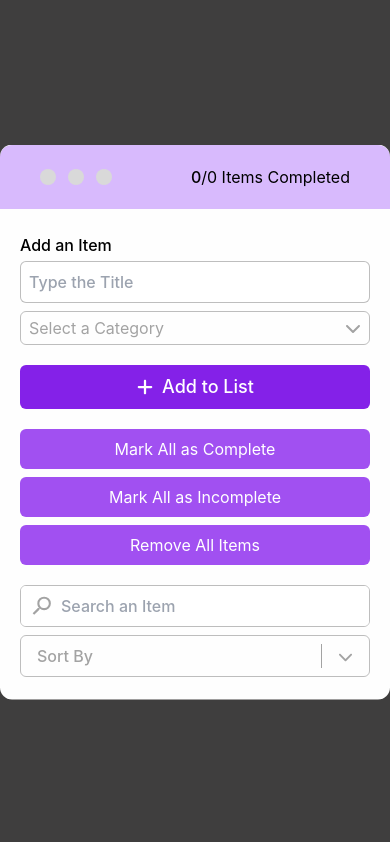
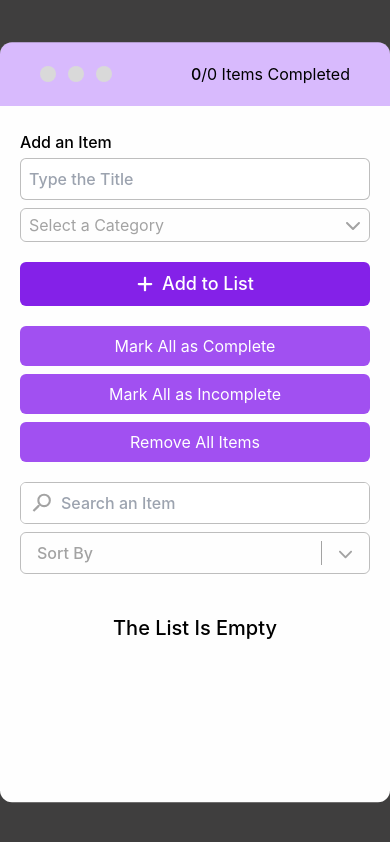
Before and after one commit to luisMorato/React-ToDo-Project, a React (Vite) app: page / in a window 390 px wide. Built offline with nearby package versions, Linux system fonts and the light colour scheme.

Commit message:
3: Fix Design

```diff
--- a/src/App.tsx
+++ b/src/App.tsx
@@ -18,7 +18,8 @@
         onClose={() => setIsOpen(false)}
         toDo={toDo}
       />
-      <div className="bg-[#FEFEFE] absolute top-1/2 -translate-y-1/2 left-1/2 -translate-x-1/2 rounded-xl overflow-x-hidden overflow-y-scroll w-full h-[555px]
+      <div className="bg-[#FEFEFE] absolute top-1/2 -translate-y-1/2 left-1/2 -translate-x-1/2 rounded-xl overflow-x-hidden overflow-y-scroll w-full h-[90%]
+      sm:h-[555px]
       md:w-[80%]
       lg:w-[68%]
       xl:overflow-hidden
--- a/src/Components/Content.tsx
+++ b/src/Components/Content.tsx
@@ -100,6 +100,7 @@
                         <List
                             key={toDo.id}
                             toDo={toDo}
+                            filteredToDos={filteredToDos}
                         />
                     ))
                     :
--- a/src/Components/List.tsx
+++ b/src/Components/List.tsx
@@ -8,17 +8,20 @@
 import { EditModalContext } from "../Context/EditModalContext";
 import toast from "react-hot-toast";
 
+type toDo = {
+    id?: number,
+    title?: string,
+    category?: string,
+    completed?: boolean,
+    fixed?: boolean
+}
+
 type ListProps = {
-    toDo: {
-        id?: number,
-        title?: string,
-        category?: string,
-        completed?: boolean,
-        fixed?: boolean
-    }
+    toDo: toDo,
+    filteredToDos: toDo[],
 };
 
-const List = ({ toDo }: ListProps) => {
+const List = ({ toDo, filteredToDos }: ListProps) => {
     const { setIsOpen, setToDo: setCurrentToDo } = useContext(EditModalContext);
     const {toDos, setTodos} = useLocalStorage("toDo");
 
@@ -82,7 +85,7 @@
         <div>
             <div
                 className={`relative flex justify-between w-full py-4 px-3
-                    ${toDos.findIndex((task) => task.id === toDo.id) % 2 === 0 ? "bg-[#d9d9d934]" : "bg-white"}
+                    ${filteredToDos.findIndex((task) => task.id === toDo.id) % 2 === 0 ? "bg-[#d9d9d934]" : "bg-white"}
                 `}
             >
                 <div className="flex items-center justify-between gap-x-2">
```
